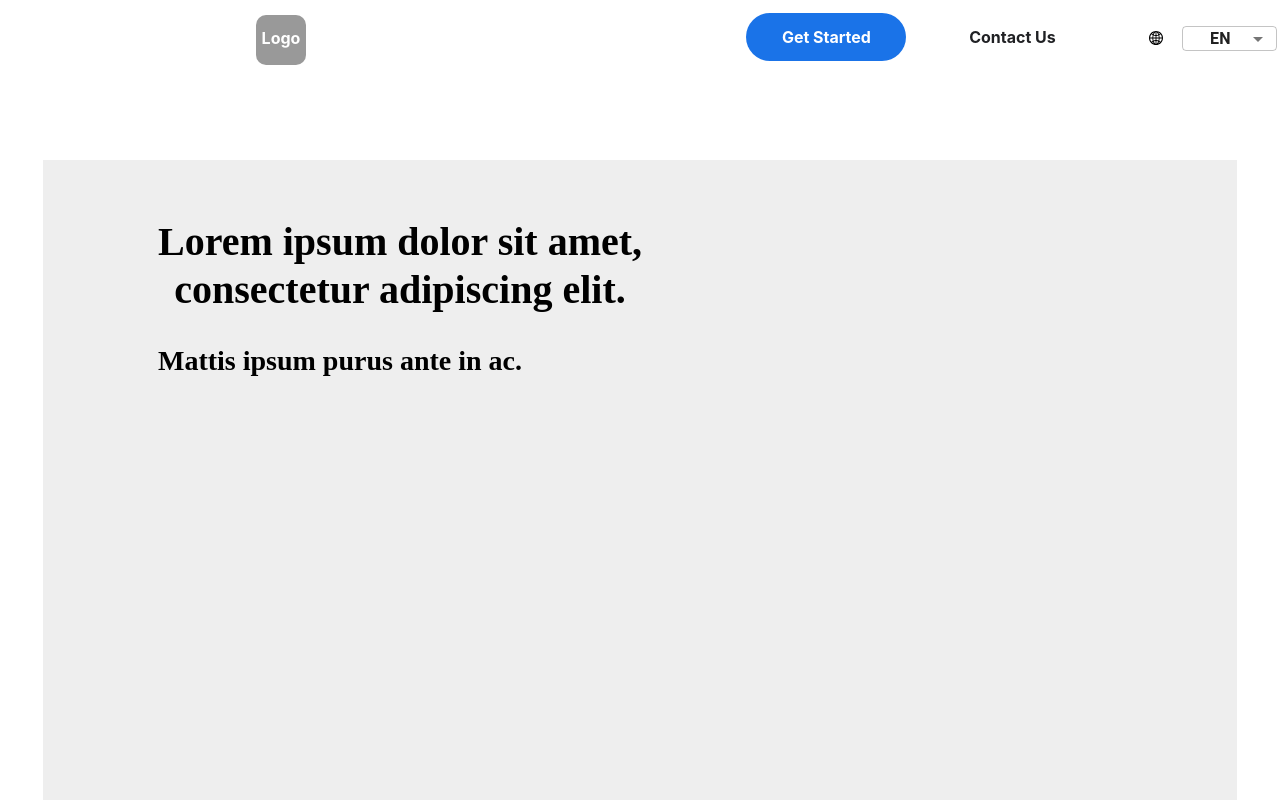
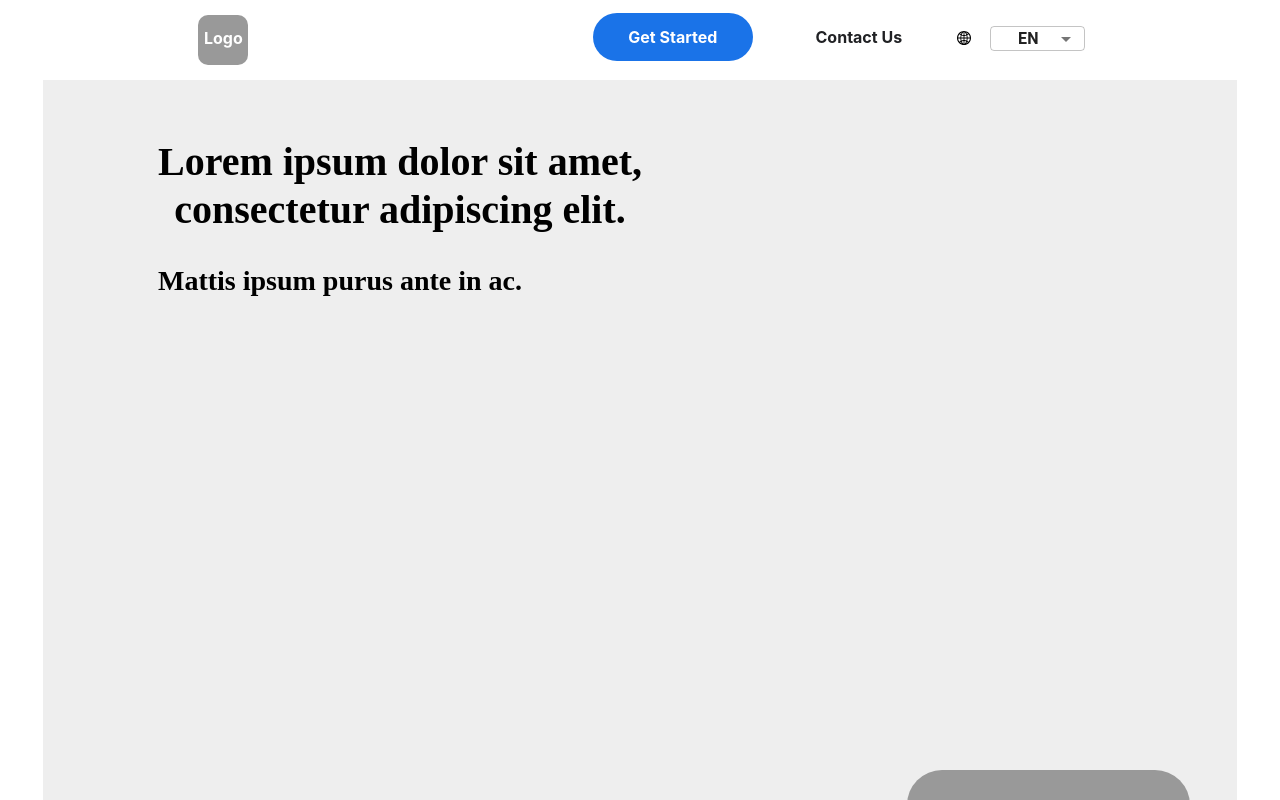
Before and after one commit to gkseogus/HallymCapStone, a React (Create React App) app: page / in a window 1280 px wide. Shown: the top 800 px of the page. Built offline with nearby package versions, Linux system fonts and the light colour scheme.

Commit message:
220906_fix to navbar 상단 고정

```diff
--- a/src/components/MainNavBar/index.js
+++ b/src/components/MainNavBar/index.js
@@ -12,13 +12,16 @@ const Contain = styled.nav`
   height: 80px;
   top: 0;
   display: flex;
+  position: fixed;
+  background-color: white;
+  z-index: 10;
 `;
 
 const LogoContain = styled.div`
   width: 50px;
   height: 50px;
   margin: auto;
-  margin-left: 20%;
+  margin-left: 15.5%;
   background-color: #999999;
   border-radius: 10px;
 `;
@@ -61,7 +64,6 @@ const SecondNavLinkText = styled.h2`
 const IconContain = styled.div`
   width: 25px;
   height: 25px;
-  margin-left: 3%;
   margin-top: 30px;
 `;
 
@@ -69,7 +71,7 @@ const DropdownContain = styled.div`
   width: 60px;
   height: 25px;
   margin-top: 13px;
-  margin-right: 4%;
+  margin-right: 19%;
 `;
 
 const MainNavBar = () => {
```
